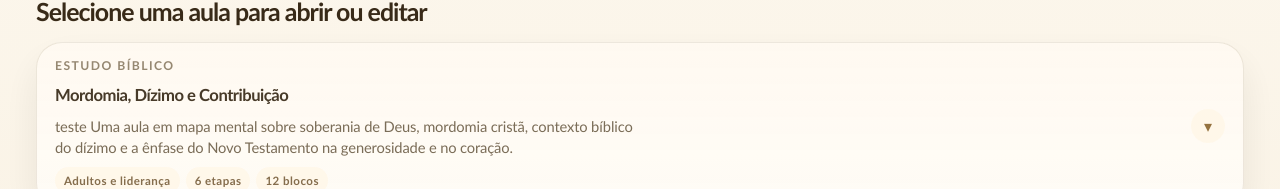
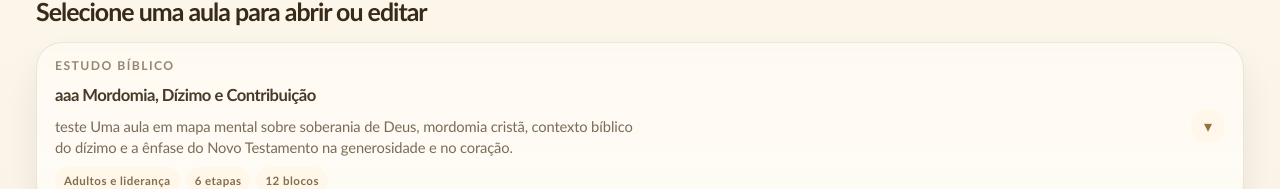
Before and after one commit to michelssalves/aula-mapa-mental, a React (Vite) app: page / in a window 1280 px wide. Shown: the part 632-821 px from the top of the page. Built offline with nearby package versions, Linux system fonts and the light colour scheme.

Commit message:
Atualiza aula: mordomia-dizimo-contribuicao

```diff
--- a/src/data/lessons/mordomiaContent.js
+++ b/src/data/lessons/mordomiaContent.js
@@ -1,6 +1,6 @@
 export const mordomiaContent = {
   "meta": {
-    "title": "Mordomia, Dízimo e Contribuição",
+    "title": "aaa Mordomia, Dízimo e Contribuição",
     "description": "teste Uma aula em mapa mental sobre soberania de Deus, mordomia cristã, contexto bíblico do dízimo e a ênfase do Novo Testamento na generosidade e no coração."
   },
   "steps": [
@@ -46,7 +46,7 @@ export const mordomiaContent = {
       "id": "tema",
       "step": 0,
       "title": "Mordomia, Dízimo e Contribuição",
-      "summary": "Panorama da **aulaaaaaaaa**.",
+      "summary": "Panorama da aulaaaaaaaa.",
       "points": [
         "Tudo pertence a Deus",
         "O homem é mordomo",
```
